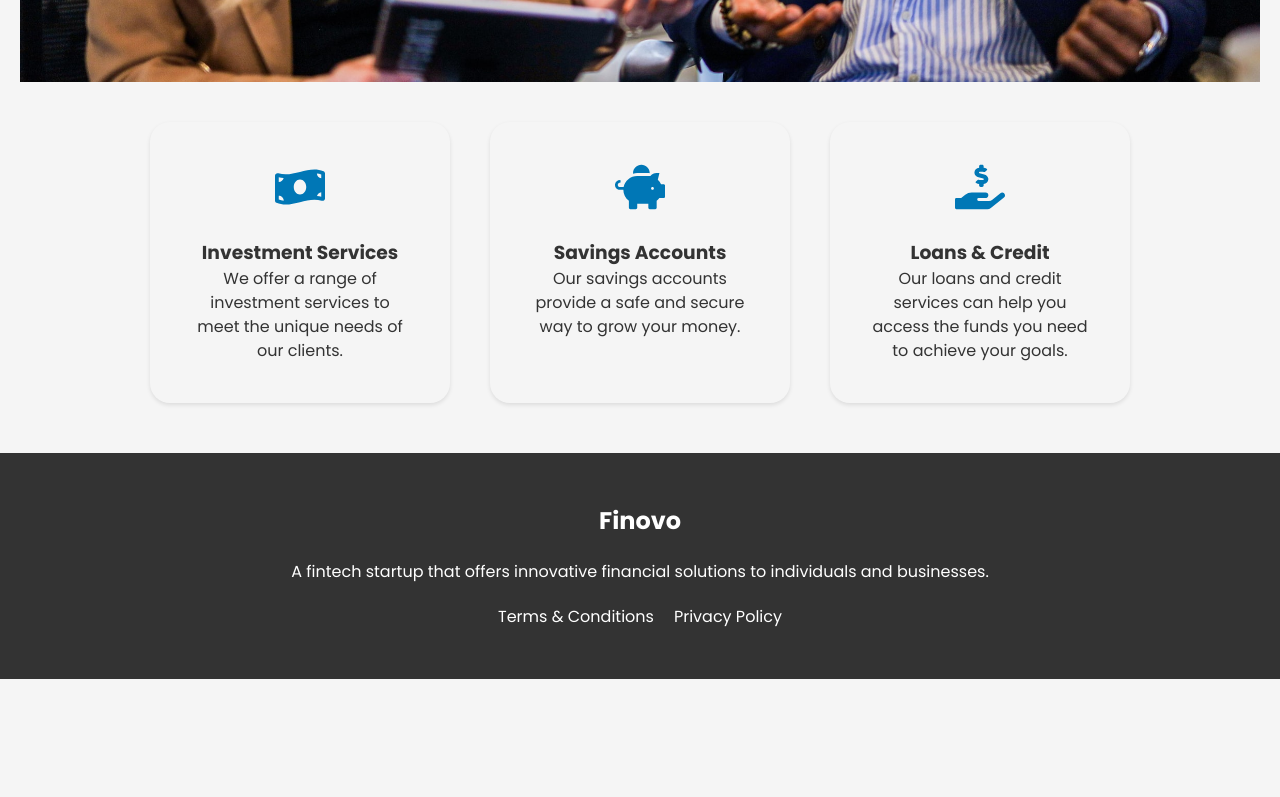
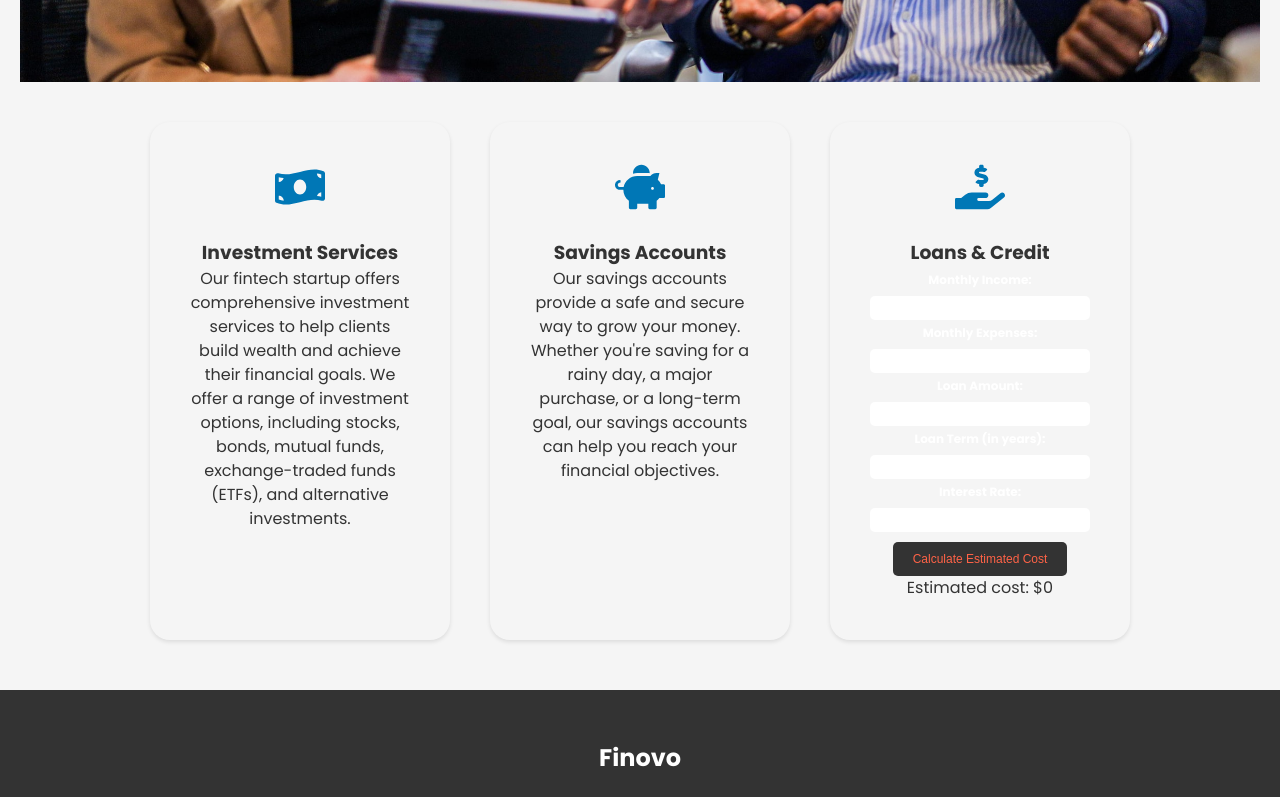
Before and after one commit to yosephdev/finovo, a React (Create React App) app: page /services in a window 1280 px wide. Shown: the part 548-1345 px from the top of the page. Before the commit the page ends 1227 px from the top, so only its background shows below. Built offline with nearby package versions, Linux system fonts and the light colour scheme.

Commit message:
add loan calculation function

```diff
--- a/src/pages/Services.js
+++ b/src/pages/Services.js
@@ -1,7 +1,27 @@
-import React from "react";
+import React, { useState } from "react";
 import { FaMoneyBillWave, FaPiggyBank, FaHandHoldingUsd } from "react-icons/fa";
 
 function Services() {
+  const [income, setIncome] = useState("");
+  const [expenses, setExpenses] = useState("");
+  const [loanAmount, setLoanAmount] = useState("");
+  const [loanTerm, setLoanTerm] = useState("");
+  const [interestRate, setInterestRate] = useState("");
+  const [estimatedCost, setEstimatedCost] = useState(0);
+
+  const handleCalculateCost = (e) => {
+    e.preventDefault();
+    const calculatedCost =
+      parseInt(loanAmount) +
+      parseInt(loanAmount) *
+        (parseInt(interestRate) / 100) *
+        parseInt(loanTerm) -
+      (parseInt(income) - parseInt(expenses)) *
+        parseInt(loanTerm) *
+        12;
+    setEstimatedCost(calculatedCost.toFixed(2));
+  };
+
   return (
     <div className="services">
       <section className="hero">
@@ -18,8 +38,10 @@
           <FaMoneyBillWave className="service-icon" />
           <h3>Investment Services</h3>
           <p>
-            We offer a range of investment services to meet the unique needs of
-            our clients.
+            Our fintech startup offers comprehensive investment services to help
+            clients build wealth and achieve their financial goals. We offer a
+            range of investment options, including stocks, bonds, mutual funds,
+            exchange-traded funds (ETFs), and alternative investments.
           </p>
         </div>
         <div className="service-item">
@@ -27,16 +49,58 @@
           <h3>Savings Accounts</h3>
           <p>
             Our savings accounts provide a safe and secure way to grow your
-            money.
+            money. Whether you're saving for a rainy day, a major purchase, or a
+            long-term goal, our savings accounts can help you reach your
+            financial objectives.
           </p>
         </div>
         <div className="service-item">
           <FaHandHoldingUsd className="service-icon" />
           <h3>Loans & Credit</h3>
-          <p>
-            Our loans and credit services can help you access the funds you need
-            to achieve your goals.
-          </p>
+          <form className="form-calc" onSubmit={handleCalculateCost}>
+            <label htmlFor="income">Monthly Income:</label>
+            <input
+              type="number"
+              id="income"
+              name="income"
+              value={income}
+              onChange={(e) => setIncome(e.target.value)}
+            />
+            <label htmlFor="expenses">Monthly Expenses:</label>
+            <input
+              type="number"
+              id="expenses"
+              name="expenses"
+              value={expenses}
+              onChange={(e) => setExpenses(e.target.value)}
+            />
+            <label htmlFor="loan-amount">Loan Amount:</label>
+            <input
+              type="number"
+              id="loan-amount"
+              name="loan-amount"
+              value={loanAmount}
+              onChange={(e) => setLoanAmount(e.target.value)}
+            />
+            <label htmlFor="loan-term">Loan Term (in years):</label>
+            <input
+              type="number"
+              id="loan-term"
+              name="loan-term"
+              value={loanTerm}
+              onChange={(e) => setLoanTerm(e.target.value)}
+            />
+            <label htmlFor="interest-rate">Interest Rate:</label>
+            <input
+              type="number"
+              id="interest-rate"
+              name="interest-rate"
+              value={interestRate}
+              onChange={(e) => setInterestRate(e.target.value)}
+            />
+            <button type="submit">Calculate Estimated Cost</button>
+            <p>Estimated cost: ${estimatedCost}</p>
+          </form>
         </div>
       </section>
     </div>
```
